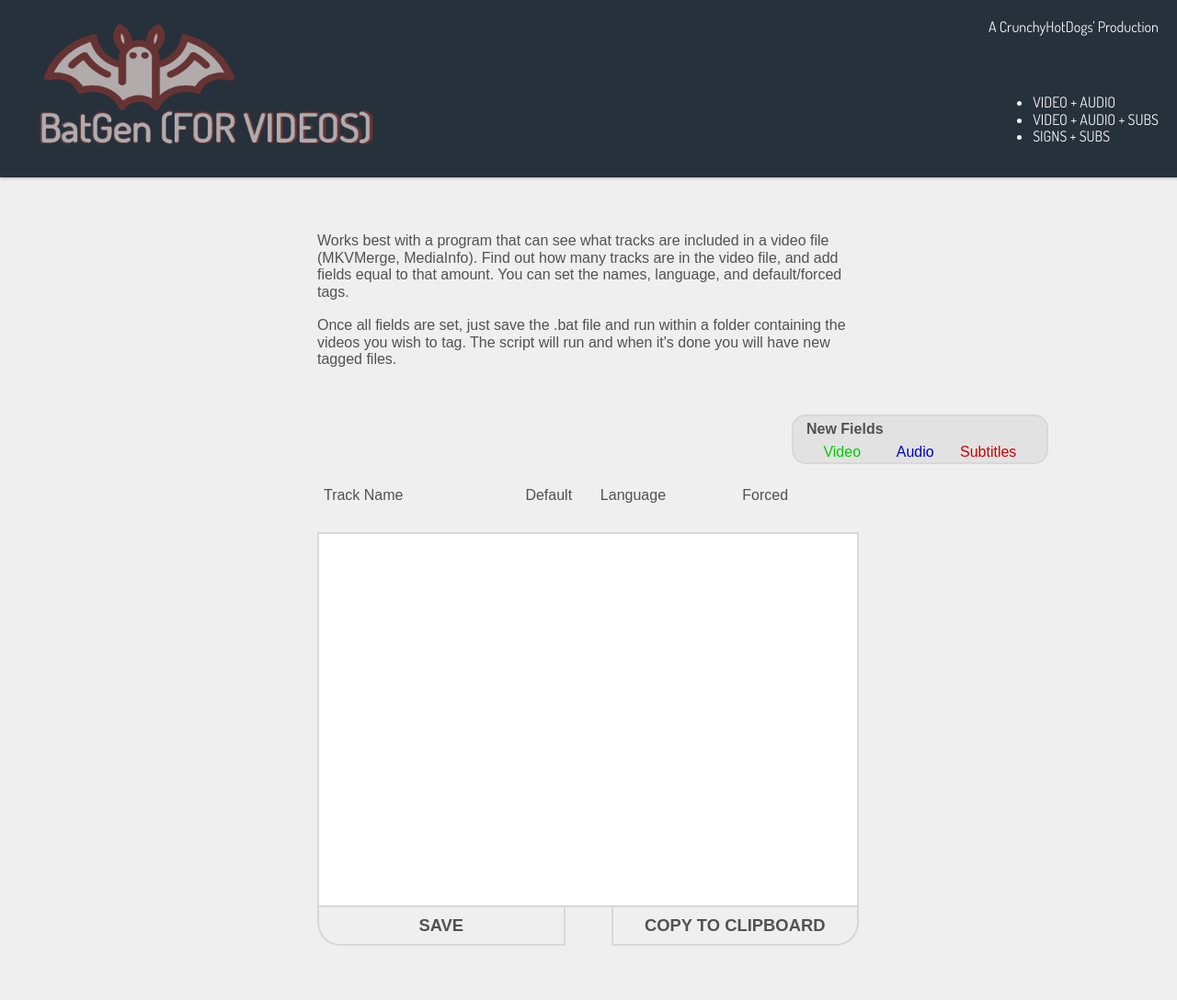
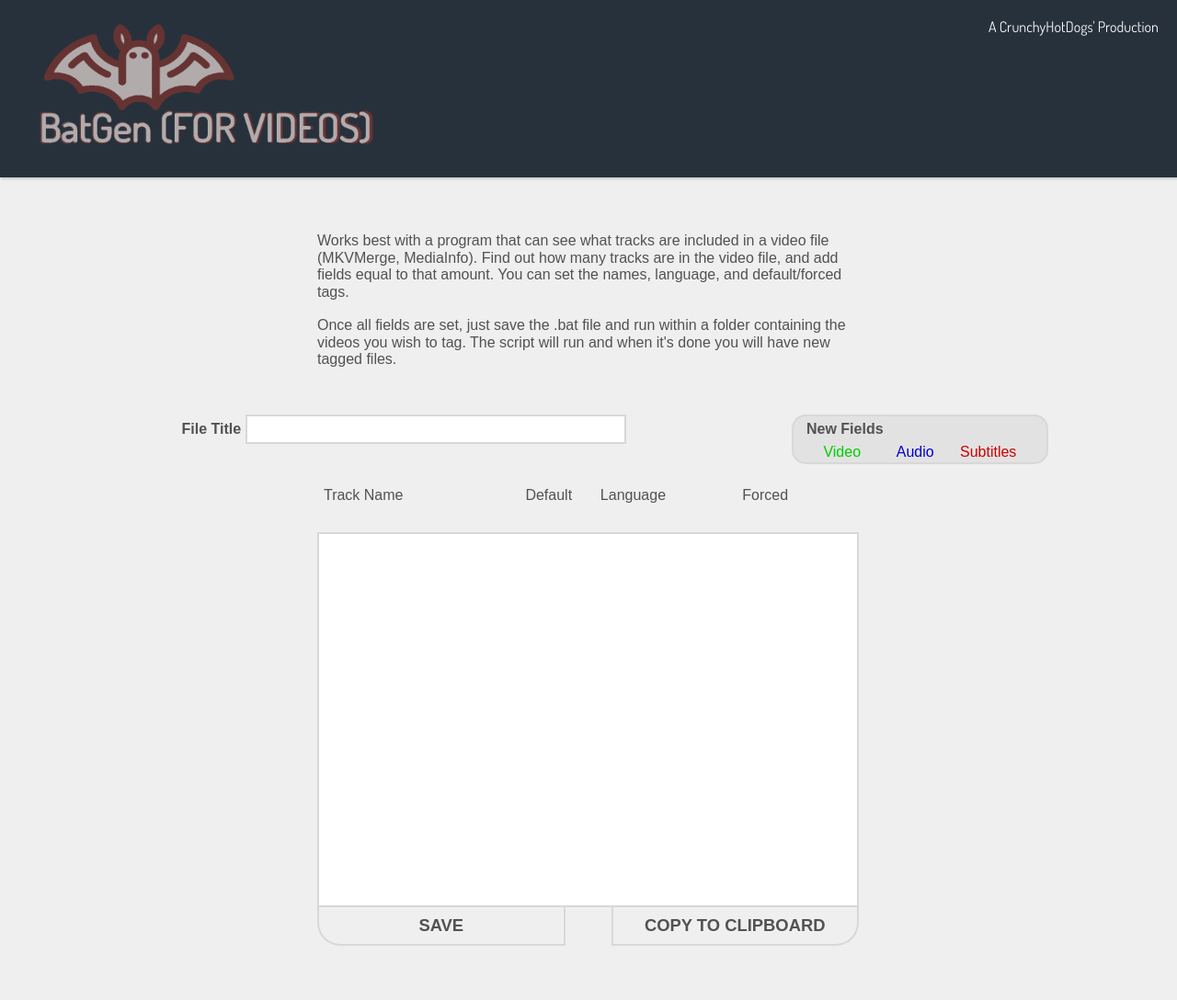
Before and after one commit to CrunchyHotDogs/BatGen, a PHP site: page / in a window 1280 px wide. Shown: the top 1088 px of the page at 92% size. Run offline with PHP 8.4, Linux system fonts and the light colour scheme; some web fonts are replaced.

Commit message:
Rough working copy finished.

```diff
--- a/stylesheet/css/style.css
+++ b/stylesheet/css/style.css
@@ -81,48 +81,68 @@
 }
 
 /* line 67, C:/Games-And-Stuff/#Server/GitHub/BatchGenerator/stylesheet/sass/style.scss */
+.main-content .entry-fields .file-information {
+  position: absolute;
+  top: 0;
+}
+
+/* line 71, C:/Games-And-Stuff/#Server/GitHub/BatchGenerator/stylesheet/sass/style.scss */
+.main-content .entry-fields .file-information label {
+  font-weight: bold;
+}
+
+/* line 74, C:/Games-And-Stuff/#Server/GitHub/BatchGenerator/stylesheet/sass/style.scss */
+.main-content .entry-fields .file-information input {
+  width: 400px;
+  border: 2px solid #d8d8d8;
+  outline: none;
+  margin: 0;
+  padding: 5px;
+}
+
+/* line 82, C:/Games-And-Stuff/#Server/GitHub/BatchGenerator/stylesheet/sass/style.scss */
 .main-content .entry-fields .container-fields {
   padding-top: 25px;
 }
 
-/* line 71, C:/Games-And-Stuff/#Server/GitHub/BatchGenerator/stylesheet/sass/style.scss */
+/* line 86, C:/Games-And-Stuff/#Server/GitHub/BatchGenerator/stylesheet/sass/style.scss */
 .main-content .entry-fields .container-fields .field-header * {
   display: inline-block;
 }
 
-/* line 74, C:/Games-And-Stuff/#Server/GitHub/BatchGenerator/stylesheet/sass/style.scss */
+/* line 89, C:/Games-And-Stuff/#Server/GitHub/BatchGenerator/stylesheet/sass/style.scss */
 .main-content .entry-fields .container-fields .field-header *:nth-child(1) {
   width: 150px;
 }
 
-/* line 77, C:/Games-And-Stuff/#Server/GitHub/BatchGenerator/stylesheet/sass/style.scss */
+/* line 92, C:/Games-And-Stuff/#Server/GitHub/BatchGenerator/stylesheet/sass/style.scss */
 .main-content .entry-fields .container-fields .field-header *:nth-child(2) {
   width: 215px;
 }
 
-/* line 80, C:/Games-And-Stuff/#Server/GitHub/BatchGenerator/stylesheet/sass/style.scss */
+/* line 95, C:/Games-And-Stuff/#Server/GitHub/BatchGenerator/stylesheet/sass/style.scss */
 .main-content .entry-fields .container-fields .field-header *:nth-child(3) {
   width: 77px;
 }
 
-/* line 83, C:/Games-And-Stuff/#Server/GitHub/BatchGenerator/stylesheet/sass/style.scss */
+/* line 98, C:/Games-And-Stuff/#Server/GitHub/BatchGenerator/stylesheet/sass/style.scss */
 .main-content .entry-fields .container-fields .field-header *:nth-child(4) {
   width: 150px;
 }
 
-/* line 87, C:/Games-And-Stuff/#Server/GitHub/BatchGenerator/stylesheet/sass/style.scss */
+/* line 102, C:/Games-And-Stuff/#Server/GitHub/BatchGenerator/stylesheet/sass/style.scss */
 .main-content .entry-fields .container-fields .field {
   margin: 5px 0;
 }
 
-/* line 89, C:/Games-And-Stuff/#Server/GitHub/BatchGenerator/stylesheet/sass/style.scss */
+/* line 104, C:/Games-And-Stuff/#Server/GitHub/BatchGenerator/stylesheet/sass/style.scss */
 .main-content .entry-fields .container-fields .field .field-title {
   width: 150px;
   font-weight: bold;
   display: inline-block;
 }
 
-/* line 94, C:/Games-And-Stuff/#Server/GitHub/BatchGenerator/stylesheet/sass/style.scss */
+/* line 109, C:/Games-And-Stuff/#Server/GitHub/BatchGenerator/stylesheet/sass/style.scss */
 .main-content .entry-fields .container-fields .field .track-name, .main-content .entry-fields .container-fields .field .track-default, .main-content .entry-fields .container-fields .field .track-language, .main-content .entry-fields .container-fields .field .track-forced {
   width: 0;
   border: 2px solid #d8d8d8;
@@ -131,43 +151,43 @@
   padding: 0;
 }
 
-/* line 101, C:/Games-And-Stuff/#Server/GitHub/BatchGenerator/stylesheet/sass/style.scss */
+/* line 116, C:/Games-And-Stuff/#Server/GitHub/BatchGenerator/stylesheet/sass/style.scss */
 .main-content .entry-fields .container-fields .field .track-name {
   width: 200px;
   padding: 5px;
 }
 
-/* line 105, C:/Games-And-Stuff/#Server/GitHub/BatchGenerator/stylesheet/sass/style.scss */
+/* line 120, C:/Games-And-Stuff/#Server/GitHub/BatchGenerator/stylesheet/sass/style.scss */
 .main-content .entry-fields .container-fields .field .track-default, .main-content .entry-fields .container-fields .field .track-forced {
   width: 75px;
   padding: 5px;
 }
 
-/* line 109, C:/Games-And-Stuff/#Server/GitHub/BatchGenerator/stylesheet/sass/style.scss */
+/* line 124, C:/Games-And-Stuff/#Server/GitHub/BatchGenerator/stylesheet/sass/style.scss */
 .main-content .entry-fields .container-fields .field .track-language {
   width: 150px;
   padding: 5px;
 }
 
-/* line 113, C:/Games-And-Stuff/#Server/GitHub/BatchGenerator/stylesheet/sass/style.scss */
+/* line 128, C:/Games-And-Stuff/#Server/GitHub/BatchGenerator/stylesheet/sass/style.scss */
 .main-content .entry-fields .container-fields .field .remove {
   margin-left: 10px;
   color: red;
   font-weight: bold;
 }
 
-/* line 117, C:/Games-And-Stuff/#Server/GitHub/BatchGenerator/stylesheet/sass/style.scss */
+/* line 132, C:/Games-And-Stuff/#Server/GitHub/BatchGenerator/stylesheet/sass/style.scss */
 .main-content .entry-fields .container-fields .field .remove:hover {
   cursor: pointer;
 }
 
-/* line 123, C:/Games-And-Stuff/#Server/GitHub/BatchGenerator/stylesheet/sass/style.scss */
+/* line 138, C:/Games-And-Stuff/#Server/GitHub/BatchGenerator/stylesheet/sass/style.scss */
 .main-content .entry-fields .field-numbers {
   width: 65%;
   margin: 20px auto 0 auto;
 }
 
-/* line 127, C:/Games-And-Stuff/#Server/GitHub/BatchGenerator/stylesheet/sass/style.scss */
+/* line 142, C:/Games-And-Stuff/#Server/GitHub/BatchGenerator/stylesheet/sass/style.scss */
 .main-content .entry-fields .field-numbers .number {
   display: inline-block;
   font-weight: bold;
@@ -177,13 +197,13 @@
   border-radius: 25%;
 }
 
-/* line 134, C:/Games-And-Stuff/#Server/GitHub/BatchGenerator/stylesheet/sass/style.scss */
+/* line 149, C:/Games-And-Stuff/#Server/GitHub/BatchGenerator/stylesheet/sass/style.scss */
 .main-content .entry-fields .field-numbers .number:hover {
   cursor: pointer;
   background-color: #d8d8d8;
 }
 
-/* line 141, C:/Games-And-Stuff/#Server/GitHub/BatchGenerator/stylesheet/sass/style.scss */
+/* line 156, C:/Games-And-Stuff/#Server/GitHub/BatchGenerator/stylesheet/sass/style.scss */
 .main-content .output-fields {
   width: 50%;
   height: 450px;
@@ -191,7 +211,7 @@
   margin: 0 auto;
 }
 
-/* line 147, C:/Games-And-Stuff/#Server/GitHub/BatchGenerator/stylesheet/sass/style.scss */
+/* line 162, C:/Games-And-Stuff/#Server/GitHub/BatchGenerator/stylesheet/sass/style.scss */
 .main-content .output-fields .output-text {
   width: 98.5%;
   height: 400px;
@@ -201,7 +221,7 @@
   outline: none;
 }
 
-/* line 155, C:/Games-And-Stuff/#Server/GitHub/BatchGenerator/stylesheet/sass/style.scss */
+/* line 170, C:/Games-And-Stuff/#Server/GitHub/BatchGenerator/stylesheet/sass/style.scss */
 .main-content .output-fields .button {
   display: inline-block;
   font-weight: bold;
@@ -217,27 +237,27 @@
   border-right: 2px solid #d8d8d8;
 }
 
-/* line 170, C:/Games-And-Stuff/#Server/GitHub/BatchGenerator/stylesheet/sass/style.scss */
+/* line 185, C:/Games-And-Stuff/#Server/GitHub/BatchGenerator/stylesheet/sass/style.scss */
 .main-content .output-fields .button.save {
   position: absolute;
   left: 0;
   border-bottom-left-radius: 25px;
 }
 
-/* line 175, C:/Games-And-Stuff/#Server/GitHub/BatchGenerator/stylesheet/sass/style.scss */
+/* line 190, C:/Games-And-Stuff/#Server/GitHub/BatchGenerator/stylesheet/sass/style.scss */
 .main-content .output-fields .button.copy {
   position: absolute;
   right: 1px;
   border-bottom-right-radius: 25px;
 }
 
-/* line 180, C:/Games-And-Stuff/#Server/GitHub/BatchGenerator/stylesheet/sass/style.scss */
+/* line 195, C:/Games-And-Stuff/#Server/GitHub/BatchGenerator/stylesheet/sass/style.scss */
 .main-content .output-fields .button:hover {
   cursor: pointer;
   background-color: #d8d8d8;
 }
 
-/* line 187, C:/Games-And-Stuff/#Server/GitHub/BatchGenerator/stylesheet/sass/style.scss */
+/* line 202, C:/Games-And-Stuff/#Server/GitHub/BatchGenerator/stylesheet/sass/style.scss */
 .header {
   color: #F3F4F5;
   background-color: #27313C;
@@ -246,25 +266,25 @@
   position: relative;
 }
 
-/* line 194, C:/Games-And-Stuff/#Server/GitHub/BatchGenerator/stylesheet/sass/style.scss */
+/* line 209, C:/Games-And-Stuff/#Server/GitHub/BatchGenerator/stylesheet/sass/style.scss */
 .header .logo {
   height: 150px;
 }
 
-/* line 197, C:/Games-And-Stuff/#Server/GitHub/BatchGenerator/stylesheet/sass/style.scss */
+/* line 212, C:/Games-And-Stuff/#Server/GitHub/BatchGenerator/stylesheet/sass/style.scss */
 .header .phrase {
   position: absolute;
   right: 20px;
 }
 
-/* line 201, C:/Games-And-Stuff/#Server/GitHub/BatchGenerator/stylesheet/sass/style.scss */
+/* line 216, C:/Games-And-Stuff/#Server/GitHub/BatchGenerator/stylesheet/sass/style.scss */
 .header .presets {
   position: absolute;
   right: 20px;
   bottom: 20px;
 }
 
-/* line 207, C:/Games-And-Stuff/#Server/GitHub/BatchGenerator/stylesheet/sass/style.scss */
+/* line 222, C:/Games-And-Stuff/#Server/GitHub/BatchGenerator/stylesheet/sass/style.scss */
 .footer {
   color: #F3F4F5;
   background-color: #292c2f;
@@ -281,7 +301,7 @@
 	STAYS THE SAME
 	#11211
 */
-/* line 224, C:/Games-And-Stuff/#Server/GitHub/BatchGenerator/stylesheet/sass/style.scss */
+/* line 239, C:/Games-And-Stuff/#Server/GitHub/BatchGenerator/stylesheet/sass/style.scss */
 body {
   min-width: 1100px;
   display: flex;
@@ -289,12 +309,12 @@ body {
   height: 100%;
 }
 
-/* line 230, C:/Games-And-Stuff/#Server/GitHub/BatchGenerator/stylesheet/sass/style.scss */
+/* line 245, C:/Games-And-Stuff/#Server/GitHub/BatchGenerator/stylesheet/sass/style.scss */
 .main-content {
   flex: 1 0 auto;
 }
 
-/* line 233, C:/Games-And-Stuff/#Server/GitHub/BatchGenerator/stylesheet/sass/style.scss */
+/* line 248, C:/Games-And-Stuff/#Server/GitHub/BatchGenerator/stylesheet/sass/style.scss */
 .footer, .header {
   flex: 0 0 auto;
 }
@@ -306,27 +326,27 @@ body {
 	MY DEFAULT STYLES
 	#1034.02
 */
-/* line 245, C:/Games-And-Stuff/#Server/GitHub/BatchGenerator/stylesheet/sass/style.scss */
+/* line 260, C:/Games-And-Stuff/#Server/GitHub/BatchGenerator/stylesheet/sass/style.scss */
 .font-dosis {
   font-family: 'Dosis', sans-serif;
 }
 
-/* line 248, C:/Games-And-Stuff/#Server/GitHub/BatchGenerator/stylesheet/sass/style.scss */
+/* line 263, C:/Games-And-Stuff/#Server/GitHub/BatchGenerator/stylesheet/sass/style.scss */
 .font-indieflower {
   font-family: 'Indie Flower', cursive;
 }
 
-/* line 251, C:/Games-And-Stuff/#Server/GitHub/BatchGenerator/stylesheet/sass/style.scss */
+/* line 266, C:/Games-And-Stuff/#Server/GitHub/BatchGenerator/stylesheet/sass/style.scss */
 .font-mirza {
   font-family: 'Mirza', cursive;
 }
 
-/* line 254, C:/Games-And-Stuff/#Server/GitHub/BatchGenerator/stylesheet/sass/style.scss */
+/* line 269, C:/Games-And-Stuff/#Server/GitHub/BatchGenerator/stylesheet/sass/style.scss */
 .clear {
   clear: both;
 }
 
-/* line 257, C:/Games-And-Stuff/#Server/GitHub/BatchGenerator/stylesheet/sass/style.scss */
+/* line 272, C:/Games-And-Stuff/#Server/GitHub/BatchGenerator/stylesheet/sass/style.scss */
 .no-select {
   -webkit-touch-callout: none;
   -webkit-user-select: none;
@@ -335,7 +355,7 @@ body {
   user-select: none;
 }
 
-/* line 264, C:/Games-And-Stuff/#Server/GitHub/BatchGenerator/stylesheet/sass/style.scss */
+/* line 279, C:/Games-And-Stuff/#Server/GitHub/BatchGenerator/stylesheet/sass/style.scss */
 .hidden {
   display: none !important;
 }
--- a/stylesheet/sass/style.scss
+++ b/stylesheet/sass/style.scss
@@ -62,6 +62,21 @@
 					}
 				}
 
+			}
+		}
+		.file-information {
+			position: absolute;
+			top: 0;
+
+			label {
+				font-weight: bold;
+			}
+			input {
+				width: 400px;
+				border: 2px solid #d8d8d8;
+				outline: none;
+				margin: 0;
+				padding: 5px;
 			}
 		}
 		.container-fields {
--- a/templates/pages/header.php
+++ b/templates/pages/header.php
@@ -1,11 +1,4 @@
 <header class='header font-dosis no-select'>
 	<img class='logo' src='images/BatGen Logo.png' />
 	<span class='phrase'>A CrunchyHotDogs' Production</span>
-	<div class='presets'>
-		<ul>
-			<li>VIDEO + AUDIO</li>
-			<li>VIDEO + AUDIO + SUBS</li>
-			<li>SIGNS + SUBS</li>
-		</ul>
-	</div>
 </header>
--- a/templates/pages/home.php
+++ b/templates/pages/home.php
@@ -19,6 +19,10 @@
 				<div id='newFieldAudio' class='audio'>Audio</div>
 				<div id='newFieldSubtitle' class='subtitle'>Subtitles</div>
 			</div>
+		</div>
+		<div class='file-information'>
+			<label for='fileTitle'>File Title</label>
+			<input id='fileTitle' name='fileTitle' type='text' />
 		</div>
 		<div id='containerFields' class='container-fields'>
 			<div class='field-header'>
@@ -137,6 +141,9 @@
 		$('#outputText').select();
 		document.execCommand('copy');
 	});
+	$('#fileTitle').keyup(function() {
+		createOutput();
+	})
 
 
 	function createField_Video() {
@@ -221,6 +228,7 @@
 	}
 
 	function createOutput() {
+		var tTrackTitle = $('#fileTitle').val();
 		var bat = 	'setlocal DisableDelayedExpansion\n' +
 						'set mkvmerge="C:/Program Files/MKVToolNix/mkvmerge.exe"\n' +
 						'set output_folder="C:\\OutputFolder"\n' +
@@ -254,7 +262,7 @@
 			bat += '0:' + this.dataset.tracknumber + ',';
 		});
 		bat = bat.slice(0,-1);
-		bat += ' --title "Dragon Ball Z - Episode %episode% - %ep_name%"\n';
+		bat += ' --title "' + tTrackTitle + '"\n';
 
 		bat += 'goto :eof';
 		$('#outputText').text(bat);
```
Also changed, not shown: 1 other file.
